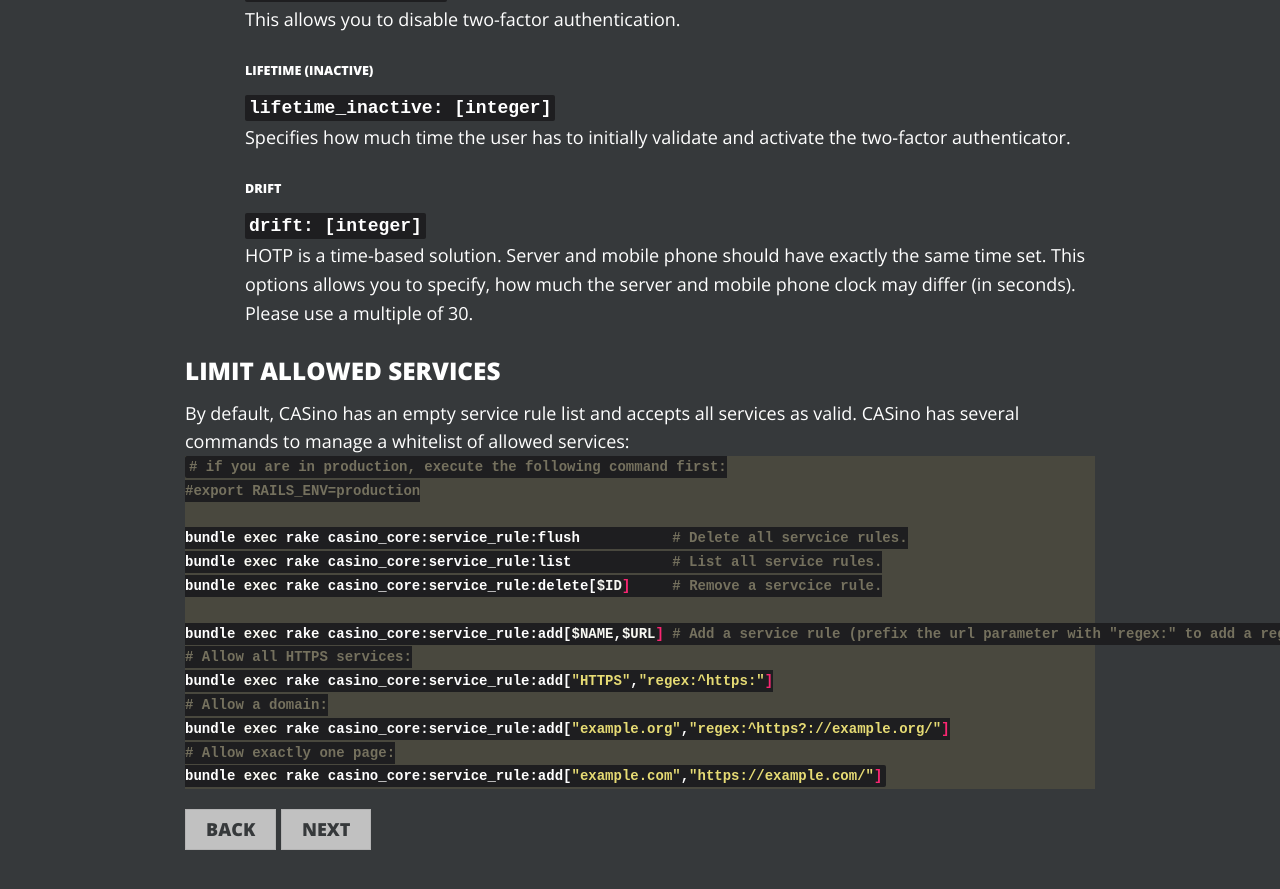
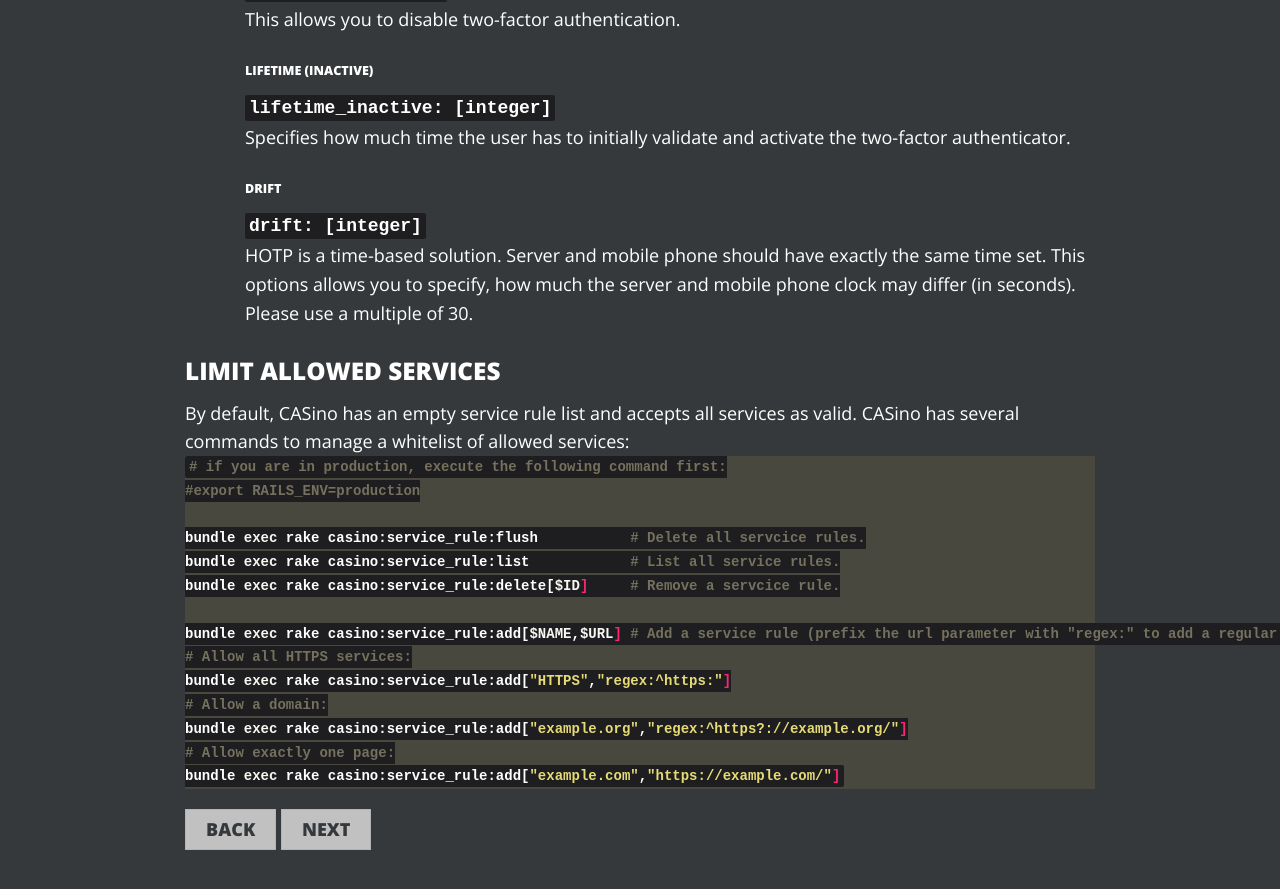
Before and after one commit to rbCAS/rbcas.github.com, a Jekyll site: the page built from docs/configuration/index.md, in a window 1280 px wide and 900 px high, scrolled down 4581 px. Shown: the top 889 px of the window. Built offline with Jekyll 4.4.1, drawn with Linux system fonts in a browser that asks for light colours.

Commit message:
Remove references to CASinoCore

```diff
--- a/docs/configuration/index.md
+++ b/docs/configuration/index.md
@@ -26,7 +26,7 @@
 
 ### Authenticators
 
-CASino has an extensible authenticator interface to support a wide range of different authentication stores such as an [LDAP](https://github.com/rbCAS/casino_core-authenticator-ldap) directory or an [SQL database](https://github.com/rbCAS/casino_core-authenticator-activerecord). Multiple authenticators can be active – **simultaneously**.
+CASino has an extensible authenticator interface to support a wide range of different authentication stores such as an [LDAP](https://github.com/rbCAS/casino-ldap_authenticator) directory or an [SQL database](https://github.com/rbCAS/casino-activerecord_authenticator). Multiple authenticators can be active – **simultaneously**.
 
 Each authenticator must have a unique identifier which is used internally in combination with the username to distinguish the users of your CAS server.
 
@@ -207,15 +207,15 @@
 # if you are in production, execute the following command first:
 #export RAILS_ENV=production
 
-bundle exec rake casino_core:service_rule:flush           # Delete all servcice rules.
-bundle exec rake casino_core:service_rule:list            # List all service rules.
-bundle exec rake casino_core:service_rule:delete[$ID]     # Remove a servcice rule.
+bundle exec rake casino:service_rule:flush           # Delete all servcice rules.
+bundle exec rake casino:service_rule:list            # List all service rules.
+bundle exec rake casino:service_rule:delete[$ID]     # Remove a servcice rule.
 
-bundle exec rake casino_core:service_rule:add[$NAME,$URL] # Add a service rule (prefix the url parameter with "regex:" to add a regular expression)
+bundle exec rake casino:service_rule:add[$NAME,$URL] # Add a service rule (prefix the url parameter with "regex:" to add a regular expression)
 # Allow all HTTPS services:
-bundle exec rake casino_core:service_rule:add["HTTPS","regex:^https:"]
+bundle exec rake casino:service_rule:add["HTTPS","regex:^https:"]
 # Allow a domain:
-bundle exec rake casino_core:service_rule:add["example.org","regex:^https?://example.org/"]
+bundle exec rake casino:service_rule:add["example.org","regex:^https?://example.org/"]
 # Allow exactly one page:
-bundle exec rake casino_core:service_rule:add["example.com","https://example.com/"]
+bundle exec rake casino:service_rule:add["example.com","https://example.com/"]
 {% endhighlight %}
```
Also changed, not shown: docs/contributing/index.md (+1 -6 lines), docs/installation/index.md (+1 -1 lines).
